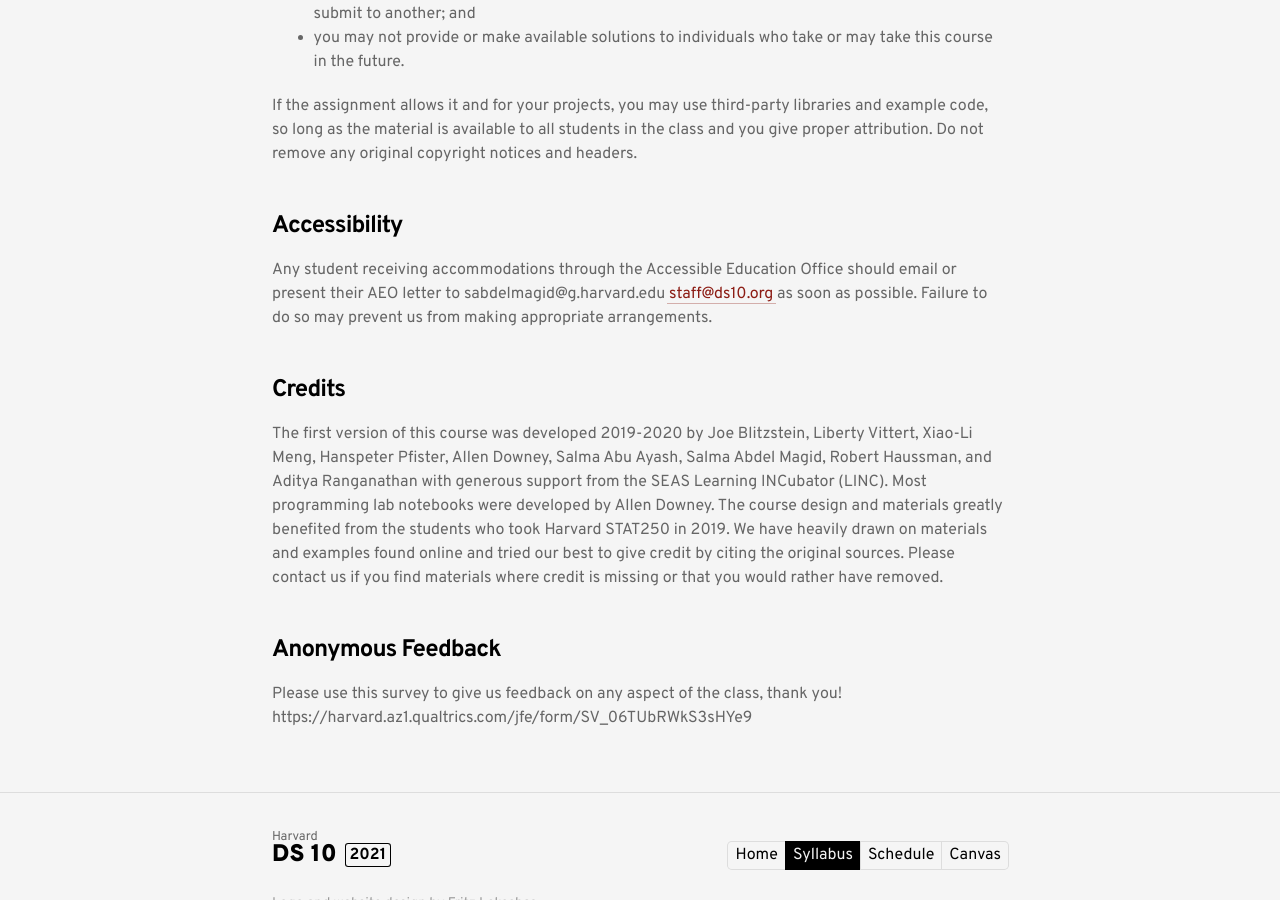
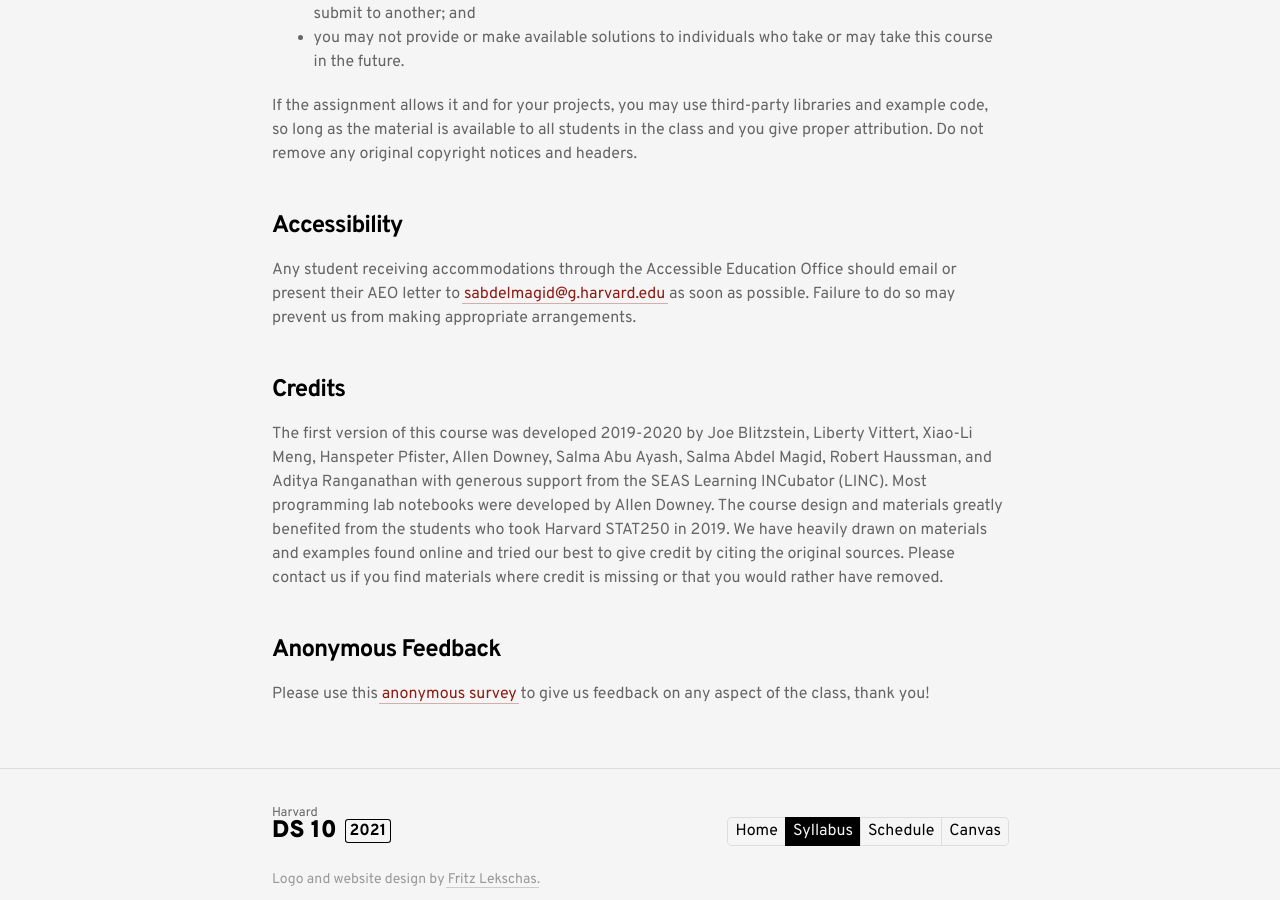
Before and after one commit to stat10/website, a Jekyll site: the page built from 2021/syllabus.md, in a window 1280 px wide and 900 px high, scrolled down 6716 px. Built offline with Jekyll 4.4.1, drawn with Linux system fonts in a browser that asks for light colours.

Commit message:
Update syllabus.md

```diff
--- a/2021/syllabus.md
+++ b/2021/syllabus.md
@@ -167,10 +167,10 @@ If the assignment allows it and for your projects, you may use third-party libra
 
 
 ### Accessibility
-Any student receiving accommodations through the Accessible Education Office should email or present their AEO letter to sabdelmagid@g.harvard.edu <staff@ds10.org> as soon as possible. Failure to do so may prevent us from making appropriate arrangements.
+Any student receiving accommodations through the Accessible Education Office should email or present their AEO letter to <sabdelmagid@g.harvard.edu> as soon as possible. Failure to do so may prevent us from making appropriate arrangements.
 
 ### Credits
 The first version of this course was developed 2019-2020 by Joe Blitzstein, Liberty Vittert, Xiao-Li Meng, Hanspeter Pfister, Allen Downey, Salma Abu Ayash, Salma Abdel Magid, Robert Haussman, and Aditya Ranganathan with generous support from the SEAS Learning INCubator (LINC). Most programming lab notebooks were developed by Allen Downey. The course design and materials greatly benefited from the students who took Harvard STAT250 in 2019. We have heavily drawn on materials and examples found online and tried our best to give credit by citing the original sources. Please contact us if you find materials where credit is missing or that you would rather have removed.
 
 ### Anonymous Feedback
-Please use this survey to give us feedback on any aspect of the class, thank you! https://harvard.az1.qualtrics.com/jfe/form/SV_06TUbRWkS3sHYe9
+Please use this [anonymous survey](https://harvard.az1.qualtrics.com/jfe/form/SV_06TUbRWkS3sHYe9) to give us feedback on any aspect of the class, thank you!
```
